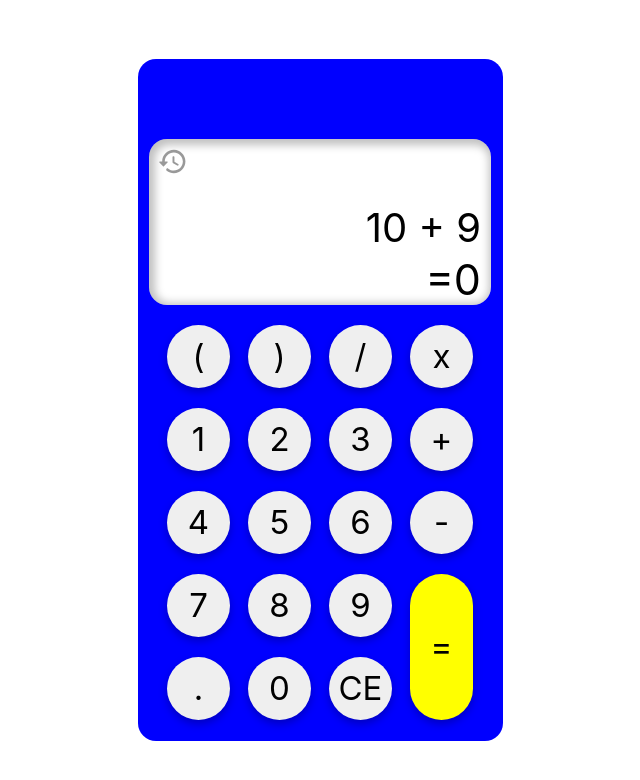
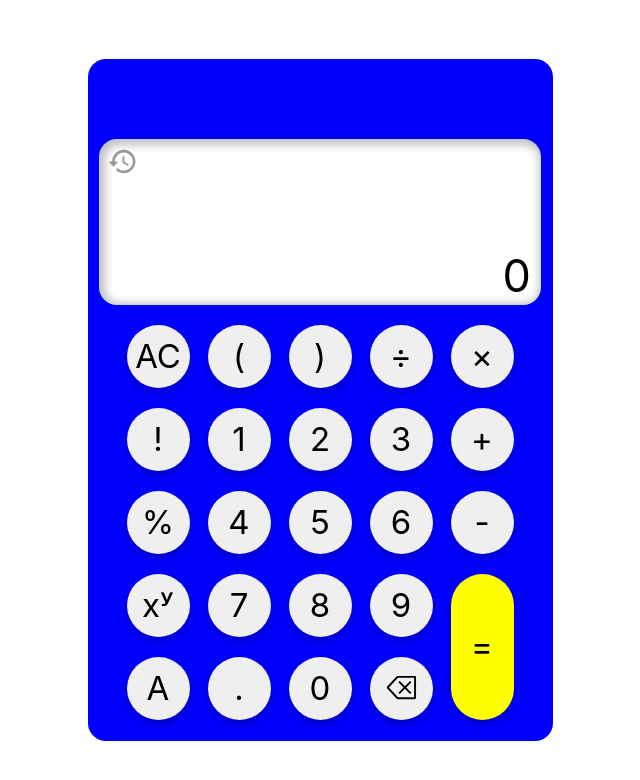
Before and after one commit to arslanastral/calculator, a React (Create React App) app: page / in a window 1280 px wide. Shown: the top 780 px of the page, without its empty margins (320-960 px from the left). Built offline with nearby package versions, Linux system fonts and the light colour scheme.

Commit message:
added calculation logic

```diff
--- a/package.json
+++ b/package.json
@@ -1,5 +1,5 @@
 {
-  "name": "drum-machine",
+  "name": "calculator",
   "version": "0.1.0",
   "private": true,
   "dependencies": {
--- a/src/components/Answer.js
+++ b/src/components/Answer.js
@@ -1,20 +1,65 @@
 import styled from "styled-components";
-import React from "react";
+import React, { useEffect } from "react";
+import { CalculatorContext } from "./CalculatorBoard";
+import { evaluate, parse } from "mathjs";
 
 const AnswerContainer = styled.div`
   margin: 0px 10px 0px 0px;
   /* background: red; */
-  display: flex;
+  /* display: flex;
   flex-direction: column;
-  align-items: flex-end;
+  align-items: flex-end; */
+  text-align: right;
   width: 94%;
-  height: 50%;
+  height: 60%;
   font-family: "Inter", sans-serif;
-  font-size: 43px;
+  font-size: 45px;
+`;
+
+const AnswerExpression = styled.span`
+  width: 100%;
+  text-align: right;
 `;
 
 const Answer = () => {
-  return <AnswerContainer>{"=0"}</AnswerContainer>;
+  const { answer, setanswer, expression } = React.useContext(CalculatorContext);
+
+  function isValidMathExpression(expr) {
+    try {
+      parse(expr);
+      return true;
+    } catch (error) {
+      console.log(error);
+      return false;
+    }
+  }
+
+  useEffect(() => {
+    let scope = { a: 0, b: 0 };
+    let newExpression = expression
+      .replace(/X|x|×/g, "*")
+      .replace(/÷/g, "/")
+      .replace(/\s/g, "");
+    if (newExpression) {
+      if (isValidMathExpression(newExpression)) {
+        setanswer(`=${evaluate(newExpression, scope)}`);
+      } else if (!isValidMathExpression(newExpression)) {
+        setanswer(
+          `=${evaluate(newExpression.replace(/[*)%(+-=]$/g, ""), scope)}`
+        );
+      } else {
+        setanswer("Error");
+      }
+    } else {
+      setanswer("0");
+    }
+  }, [expression, setanswer]);
+
+  return (
+    <AnswerContainer>
+      <AnswerExpression>{answer}</AnswerExpression>
+    </AnswerContainer>
+  );
 };
 
 export default Answer;
--- a/src/components/Button.js
+++ b/src/components/Button.js
@@ -1,11 +1,12 @@
 import React from "react";
 import styled from "styled-components";
+import { CalculatorContext } from "./CalculatorBoard";
 
 const CalculatorButton = styled.button`
   @import url("https://fonts.googleapis.com/css2?family=Inter&display=swap");
   font-family: "Inter", sans-serif;
   font-size: 33px;
-
+  user-select: none;
   grid-area: ${(props) => props.gridarea};
   border: 0;
   padding: 0;
@@ -22,7 +23,47 @@ const CalculatorButton = styled.button`
 `;
 
 const Button = ({ name, gridarea }) => {
-  return <CalculatorButton gridarea={gridarea}>{name}</CalculatorButton>;
+  const { setexpression, expression } = React.useContext(CalculatorContext);
+  let icon;
+
+  if (name === "CE") {
+    icon = (
+      <svg
+        width="31"
+        height="25"
+        viewBox="0 0 31 25"
+        fill="none"
+        xmlns="http://www.w3.org/2000/svg"
+      >
+        <path
+          d="M13.7631 18.9975L18.8906 13.87L24.0182 18.9975L25.3881 17.6275L20.2606 12.5L25.3881 7.37247L24.0182 6.00253L18.8906 11.13L13.7631 6.00253L12.3932 7.37247L17.5206 12.5L12.3932 17.6275L13.7631 18.9975Z"
+          fill="black"
+        />
+        <path
+          d="M28.5781 0.875H11.7851C11.5877 0.875327 11.3925 0.915698 11.2112 0.993669C11.0299 1.07164 10.8663 1.18559 10.7304 1.32862L0.96875 11.6295V13.3705L10.7304 23.6714C10.8663 23.8144 11.0299 23.9284 11.2112 24.0063C11.3925 24.0843 11.5877 24.1247 11.7851 24.125H28.5781C28.9634 24.1246 29.3327 23.9713 29.6051 23.6989C29.8776 23.4265 30.0308 23.0571 30.0312 22.6719V2.32812C30.0308 1.94287 29.8776 1.57352 29.6051 1.30111C29.3327 1.02869 28.9634 0.875449 28.5781 0.875ZM28.0938 22.1875H11.9934L2.90625 12.5983V12.4017L11.9934 2.8125H28.0938V22.1875Z"
+          fill="black"
+        />
+      </svg>
+    );
+  } else {
+    icon = name;
+  }
+
+  const handleMouseDown = () => {
+    if (name === "CE") {
+      setexpression(expression.substring(0, expression.length - 1).trim());
+    } else if (name === "xʸ") {
+      setexpression(`^`);
+    } else {
+      setexpression(`${expression}${name}`);
+    }
+  };
+
+  return (
+    <CalculatorButton onMouseDown={handleMouseDown} gridarea={gridarea}>
+      {icon}
+    </CalculatorButton>
+  );
 };
 
 export default Button;
--- a/src/components/CalculatorBoard.js
+++ b/src/components/CalculatorBoard.js
@@ -1,5 +1,5 @@
 import styled from "styled-components";
-import React from "react";
+import React, { useState } from "react";
 import Screen from "./Screen";
 import NumberPad from "./NumberPad";
 
@@ -7,16 +7,45 @@ const CalculatorContainer = styled.div`
   background: blue;
   border-radius: 18px;
   height: 682px;
-  width: 365px;
+  width: 465px;
 `;
 
 const CalculatorBoard = () => {
+  return (
+    <CalculatorProvider>
+      <CalculatorWrapper />
+    </CalculatorProvider>
+  );
+};
+
+// eslint-disable-next-line react/display-name
+const CalculatorWrapper = React.memo(() => {
   return (
     <CalculatorContainer>
       <Screen />
       <NumberPad />
     </CalculatorContainer>
   );
-};
+});
+
+export const CalculatorContext = React.createContext();
+
+function CalculatorProvider({ children }) {
+  const [expression, setexpression] = useState("");
+  const [answer, setanswer] = useState("0");
+
+  return (
+    <CalculatorContext.Provider
+      value={{
+        expression,
+        setexpression,
+        answer,
+        setanswer,
+      }}
+    >
+      {children}
+    </CalculatorContext.Provider>
+  );
+}
 
 export default CalculatorBoard;
--- a/src/components/Expression.js
+++ b/src/components/Expression.js
@@ -1,5 +1,6 @@
 import React from "react";
 import styled from "styled-components";
+import { CalculatorContext } from "./CalculatorBoard";
 
 const ExpressionContainer = styled.div`
   margin: 0px 10px 0px 0px;
@@ -7,14 +8,43 @@ const ExpressionContainer = styled.div`
   flex-direction: column;
   align-items: flex-end;
   /* background: green; */
-  height: 50%;
+  height: 40%;
   width: 94%;
   font-family: "Inter", sans-serif;
-  font-size: 40px;
+  font-size: 32px;
+`;
+
+const StyledInput = styled.input`
+  /* outline: none; */
+  border: 0px;
+  min-width: 0;
+  max-width: 100%;
+  height: 100%;
+  text-align: right;
+
+  &:focus {
+    border-radius: 5px;
+  }
 `;
 
 const Expression = () => {
-  return <ExpressionContainer>{"10 + 9"}</ExpressionContainer>;
+  const { setexpression, expression } = React.useContext(CalculatorContext);
+
+  const handleExpression = (e) => {
+    setexpression(e.target.value);
+  };
+
+  return (
+    <ExpressionContainer>
+      <StyledInput
+        name="expression"
+        value={expression.replace(/X|x/g, "×").replace(/[/]/g, "÷")}
+        onChange={handleExpression}
+        // eslint-disable-next-line jsx-a11y/no-autofocus
+        // autoFocus
+      />
+    </ExpressionContainer>
+  );
 };
 
 export default Expression;
--- a/src/components/NumberPad.js
+++ b/src/components/NumberPad.js
@@ -10,27 +10,27 @@ const NumpadContainer = styled.div`
   grid-row-gap: 20px;
   grid-template-columns: repeat(4, minmax(0, 63px));
   grid-template-areas:
-    "leftparan rightparan divide multiply"
-    "one two three plus"
-    "four five six minus"
-    "seven eight nine equal"
-    "dot zero clearentry equal";
+    "allclear leftparan rightparan divide multiply"
+    "factorial one two three plus"
+    "mod four five six minus"
+    "xpowery seven eight nine equal"
+    "ans dot zero clearentry equal";
 `;
 
 const NumberPad = () => {
   let GRID_AREA = {
     "(": "leftparan",
     ")": "rightparan",
-    "/": "divide",
-    x: "multiply",
+    " ÷ ": "divide",
+    " × ": "multiply",
     1: "one",
     2: "two",
     3: "three",
-    "+": "plus",
+    " + ": "plus",
     4: "four",
     5: "five",
     6: "six",
-    "-": "minus",
+    " - ": "minus",
     7: "seven",
     8: "eight",
     9: "nine",
@@ -38,6 +38,11 @@ const NumberPad = () => {
     ".": "dot",
     0: "zero",
     CE: "clearentry",
+    AC: "allclear",
+    "!": "factorial",
+    "%": "mod",
+    xʸ: "xpowery",
+    A: "ans",
   };
 
   return (
--- a/src/components/Screen.js
+++ b/src/components/Screen.js
@@ -1,5 +1,6 @@
+/* eslint-disable no-unused-vars */
 import styled from "styled-components";
-import React from "react";
+import React, { useState } from "react";
 import HistoryButton from "./HistoryButton";
 import RecentCalculations from "./RecentCalculations";
 import Expression from "./Expression";
@@ -9,7 +10,7 @@ const ScreenContainer = styled.div`
   background-color: white;
   border-radius: 18px;
   margin: 80px auto 0px auto;
-  width: 342px;
+  width: 442px;
   height: 166px;
   box-shadow: inset 2px 2px 8px 4px rgba(0, 0, 0, 0.25);
 `;
@@ -18,7 +19,7 @@ const HistoryWrapper = styled.div`
   display: flex;
   justify-content: space-between;
   width: 100%;
-  height: 40%;
+  height: 45%;
 `;
 
 const CalculationsWrapper = styled.div`
@@ -26,12 +27,10 @@ const CalculationsWrapper = styled.div`
   flex-direction: column;
   align-items: flex-end;
   width: 100%;
-  height: 60%;
+  height: 55%;
 `;
 
 const Screen = () => {
-  // const [expression, setexpression] = useState("");
-
   return (
     <ScreenContainer>
       <HistoryWrapper>
--- a/src/index.css
+++ b/src/index.css
@@ -1,4 +1,4 @@
-/* html {
+html {
   -webkit-box-sizing: border-box;
   -moz-box-sizing: border-box;
   box-sizing: border-box;
@@ -10,4 +10,4 @@
   -webkit-box-sizing: inherit;
   -moz-box-sizing: inherit;
   box-sizing: inherit;
-} */
+}
--- a/src/index.js
+++ b/src/index.js
@@ -1,7 +1,7 @@
 import React from "react";
 import ReactDOM from "react-dom";
+import "./index.css";
 import "normalize.css";
-import "./index.css";
 import App from "./App";
 
 ReactDOM.render(
```
